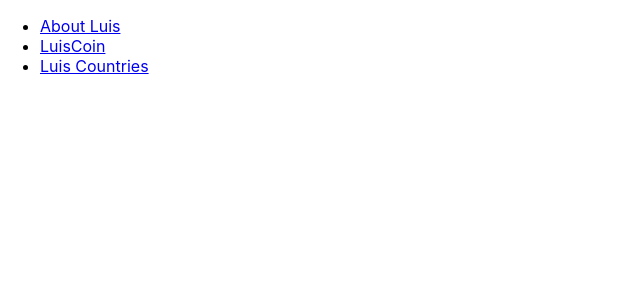
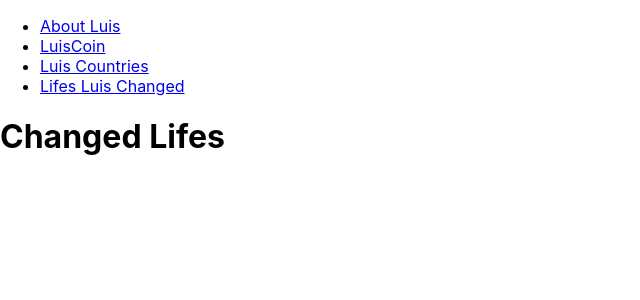
Before and after one commit to nathaliebs/luisfelipe, a React (Create React App) app: page /changed-lifes in a window 1280 px wide. Shown: the top 300 px of the page, without its empty margins (0-640 px from the left). Built offline with nearby package versions, Linux system fonts and the light colour scheme.

Commit message:
creating Lifes Luis Changed view and adding to the Index menu

```diff
--- a/src/Views/Index.js
+++ b/src/Views/Index.js
@@ -3,6 +3,7 @@ import { BrowserRouter, Route, Link } from 'react-router-dom'
 import AboutLuis from './AboutLuis'
 import LuisCoin from './LuisCoin'
 import LuisCountries from './LuisCountries'
+import ChangedLifes from './LifesLuisChanged'
 
 function Index(){
     return (
@@ -19,12 +20,16 @@ function Index(){
                         <li>
                             <Link to="/countries">Luis Countries</Link>
                         </li>
+                        <li>
+                            <Link to="/changed-lifes">Lifes Luis Changed</Link>
+                        </li>
                     </ul>
                 </nav>
 
                 <Route path="/about" component={ AboutLuis } />
                 <Route path="/luiscoin" component={ LuisCoin } />
                 <Route path="/countries" component={ LuisCountries } />
+                <Route path="/changed-lifes" component={ ChangedLifes } />
             </BrowserRouter>
         </>
     )
--- /dev/null
+++ b/src/Views/LifesLuisChanged.js
@@ -0,0 +1,7 @@
+import React from 'react'
+
+function ChangedLifes(){
+    return <h1>Changed Lifes</h1>
+}
+
+export default ChangedLifes
```
